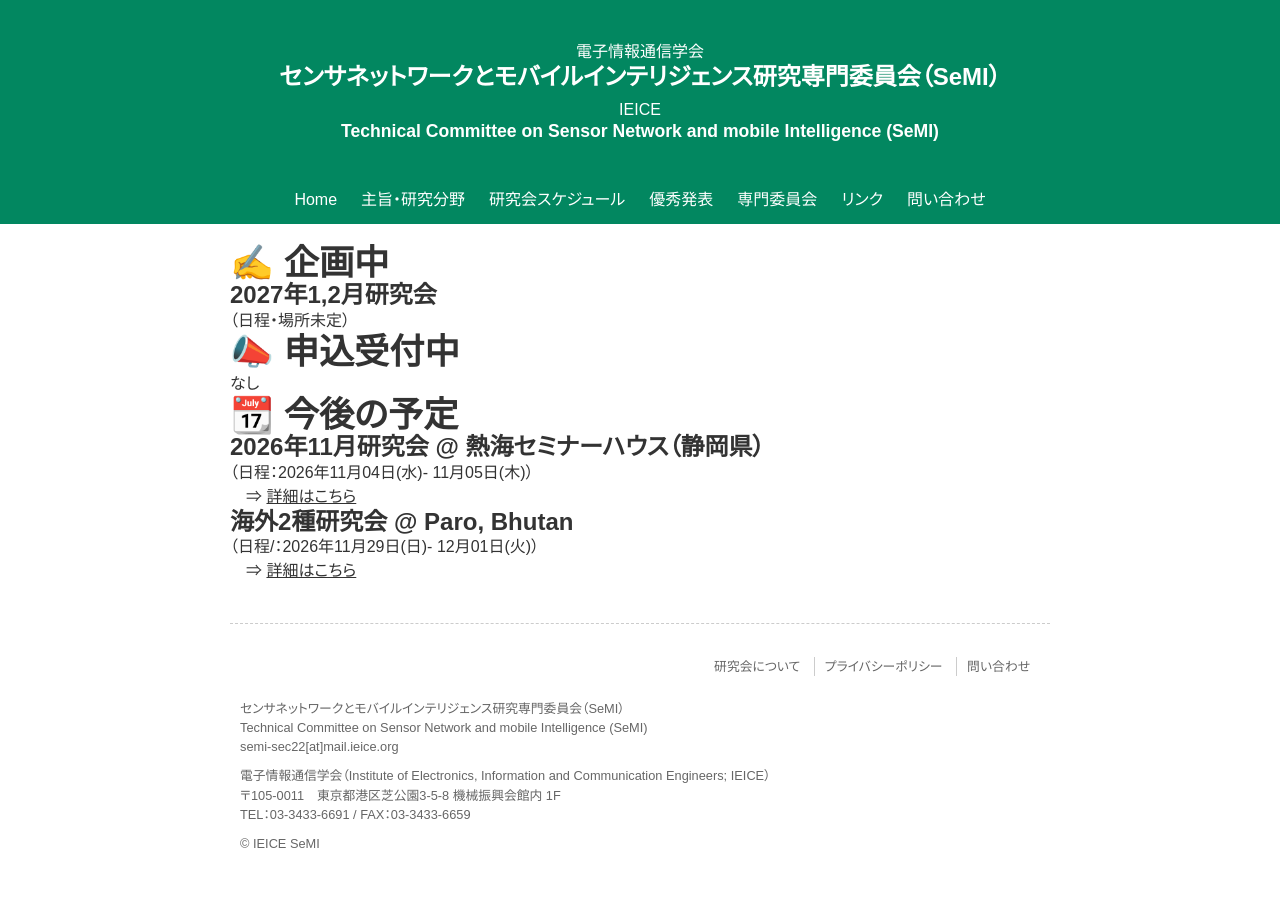
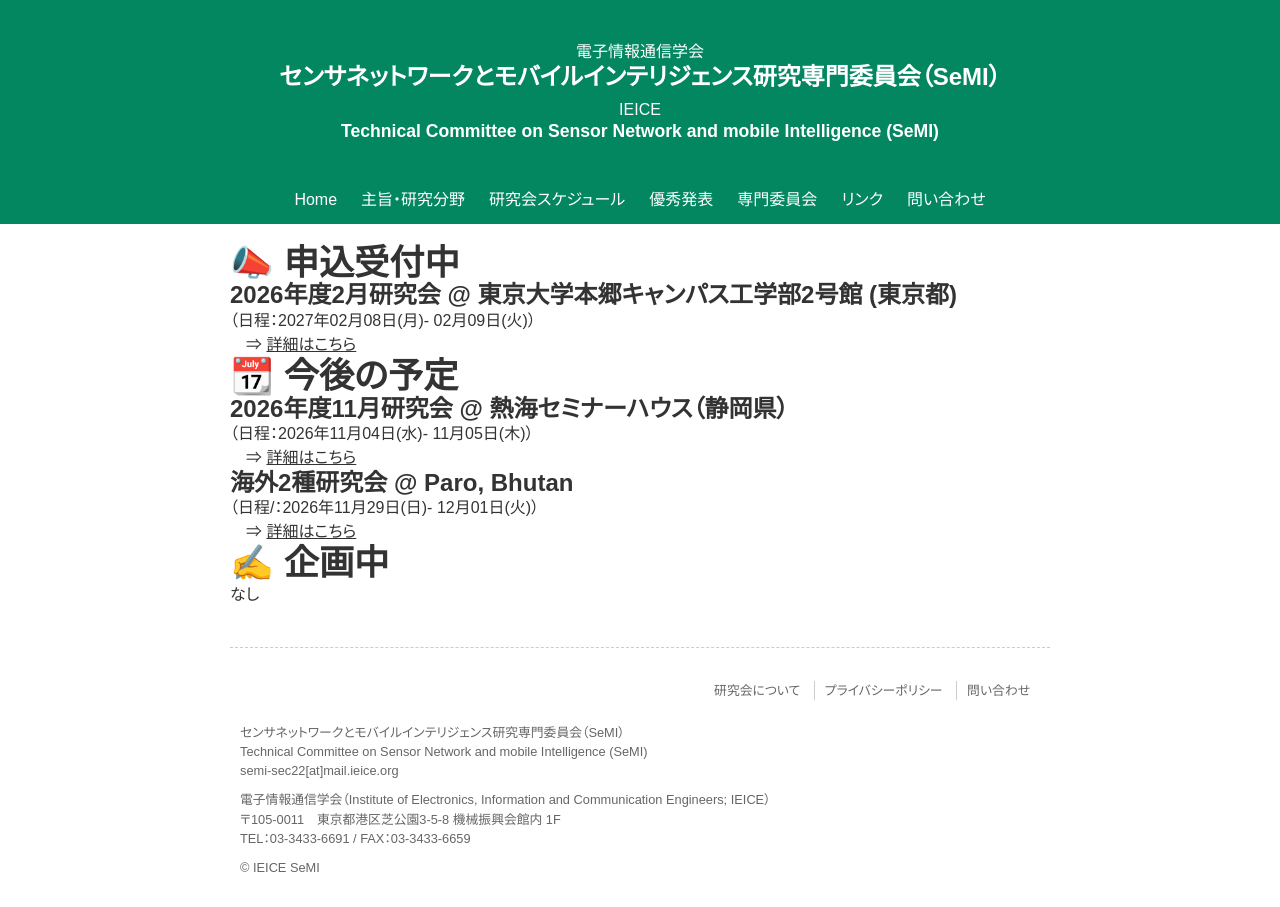
Before and after one commit to IEICE-SeMI/ieice-semi.github.io, a Jekyll site: the page built from docs/_posts/2000-01-01-announce.md, in a window 1280 px wide. Built offline with Jekyll 4.4.1, drawn with Linux system fonts in a browser that asks for light colours.

Commit message:
add 202702

```diff
--- a/docs/_posts/2000-01-01-announce.md
+++ b/docs/_posts/2000-01-01-announce.md
@@ -4,21 +4,22 @@
 categories: announce
 ---
 
-# ✍️ 企画中
-
-## 2027年1,2月研究会
-（日程・場所未定）
-
 # 📣 申込受付中
 
-なし
+## 2026年度2月研究会 @ 東京大学本郷キャンパス工学部2号館 (東京都)
+（日程：2027年02月08日(月)- 02月09日(火)）
+　⇒ [詳細はこちら](./posts/202702/)
 
 # 📆 今後の予定
 
-## 2026年11月研究会 @ 熱海セミナーハウス（静岡県）
+## 2026年度11月研究会 @ 熱海セミナーハウス（静岡県）
 （日程：2026年11月04日(水)- 11月05日(木)）
 　⇒ [詳細はこちら](./posts/202611/)
 
 ## 海外2種研究会 @ Paro, Bhutan
 （日程/：2026年11月29日(日)- 12月01日(火)）
 　⇒ [詳細はこちら](./posts/20261129/)
+
+# ✍️ 企画中
+
+なし
```
Also changed, not shown: docs/_posts/2026-11-04-conf.md (+3 -4 lines), docs/_posts/2027-02-08-conf.md (added, +33 -0 lines).
